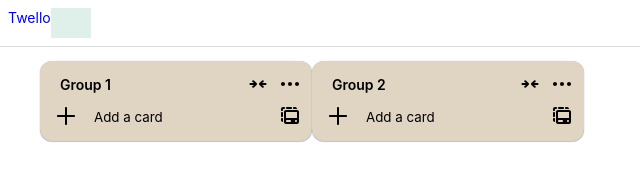
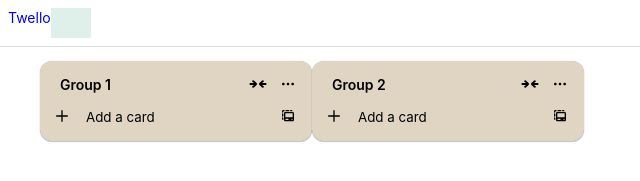
Before and after one commit to yifatre/Twello, a React (Vite) app: page /board/b101 in a window 1280 px wide. Shown: the top 181 px of the page, without its empty margins (0-640 px from the left). Built offline with nearby package versions, Linux system fonts and the light colour scheme.

Commit message:
Fix svgs layout

```diff
--- a/src/assets/styles/basics/_helpers.scss
+++ b/src/assets/styles/basics/_helpers.scss
@@ -31,6 +31,16 @@
     list-style-type: none;
 }
 
+.svg-container {
+    display: inline-block;
+    width: rem(16px);
+    height: rem(16px);
+
+    svg {
+        max-width: 100%
+    }
+}
+
 // Media helpers
 .square-ratio {
     @include aspect-ratio(1, 1);
--- a/src/assets/styles/cmps/GroupPreview.scss
+++ b/src/assets/styles/cmps/GroupPreview.scss
@@ -12,6 +12,11 @@
         h2 {
             font-weight: 600;
             padding: 6px 8px 6px 12px;
+        }
+
+        .collapse span {
+            width: rem(24px);
+            height: rem(24px);
         }
     }
 
```
